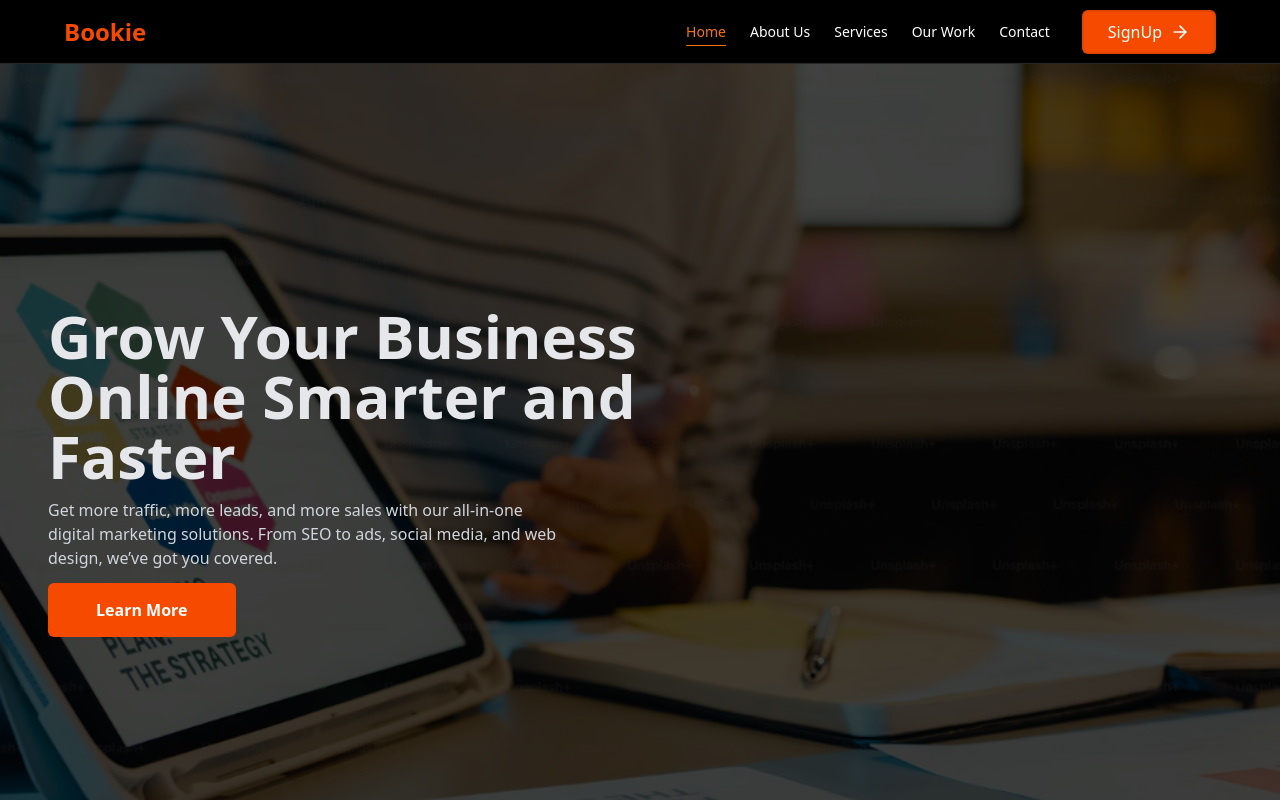
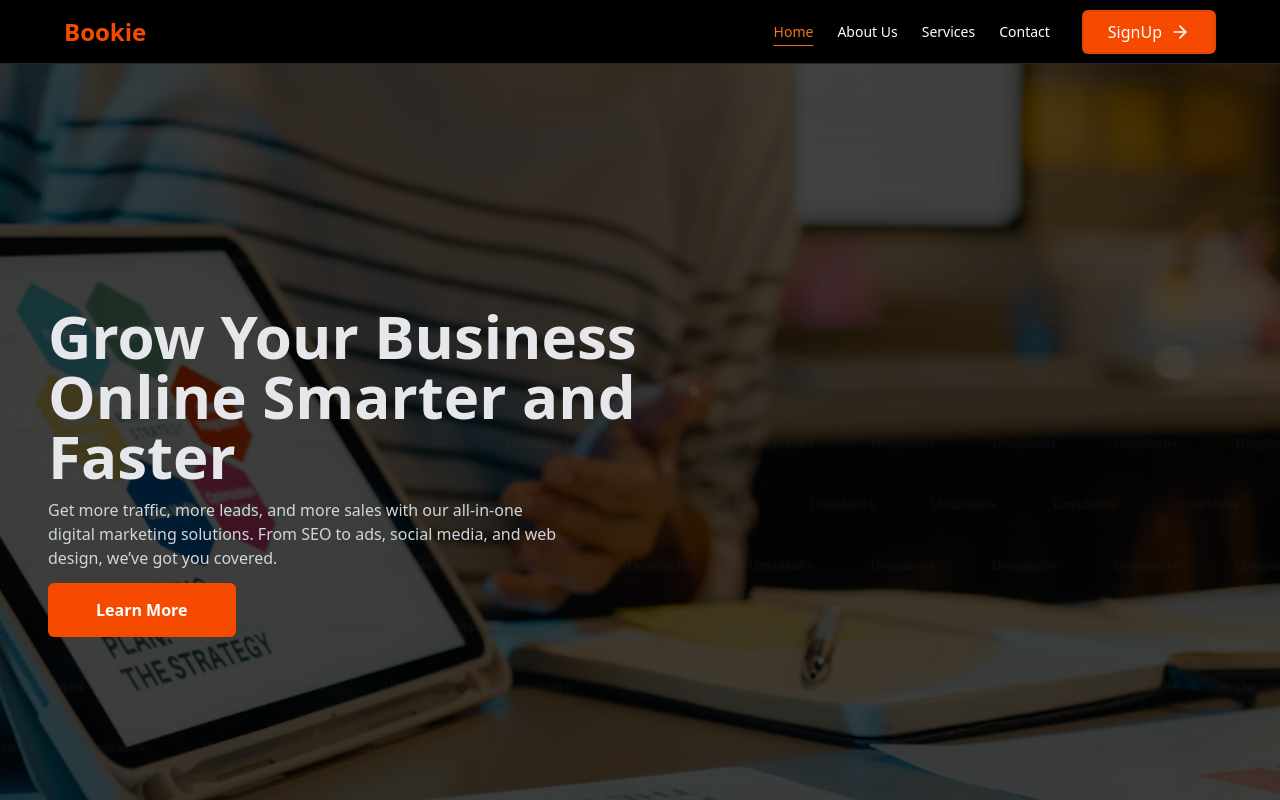
Before and after one commit to Segeramos/D.M-Agency, a React (Vite) app: page / in a window 1280 px wide. Shown: the top 800 px of the page. Built offline with nearby package versions, Linux system fonts and the light colour scheme.

Commit message:
our work page removed

```diff
--- a/src/components/Navbar.jsx
+++ b/src/components/Navbar.jsx
@@ -18,10 +18,7 @@ const navLinks = [
         path: "/services",
         label: "Services"
       },
-       {
-        path: "/ourWork",
-        label: "Our Work"
-      },
+
        {
         path: "/contact",
         label: "Contact"
--- a/src/main.jsx
+++ b/src/main.jsx
@@ -5,7 +5,6 @@ import App from './App.jsx'
 import { createBrowserRouter, RouterProvider } from 'react-router-dom';
 import Home from './pages/Home.jsx';
 import About from './pages/About.jsx';
-import OurWork from './pages/OurWork.jsx';
 import Contact from './pages/Contact.jsx';
 import Services from './pages/Services.jsx';
 import OptimizationPage from './pages/OptimizationPage.jsx';
@@ -34,10 +33,7 @@ const router = createBrowserRouter([
         path: "/services",
         element: <Services />
       },
-       {
-        path: "/ourWork",
-        element: <OurWork />
-      },
+
        {
         path: "/contact",
         element: <Contact />
--- a/src/pages/OurWork.jsx
+++ /dev/null
@@ -1,18 +0,0 @@
-import React from 'react'
-import work from '../assets/images/our-work.jpg';
-import Banner from '../components/Banner';
-
-const OurWork = () => {
-  return (
-    <section>
-      <Banner
-        image={work}
-        alt="Our work"
-        content="Our ork"
-        subContent="........."
-      />
-    </section>
-  )
-}
-
-export default OurWork
```
